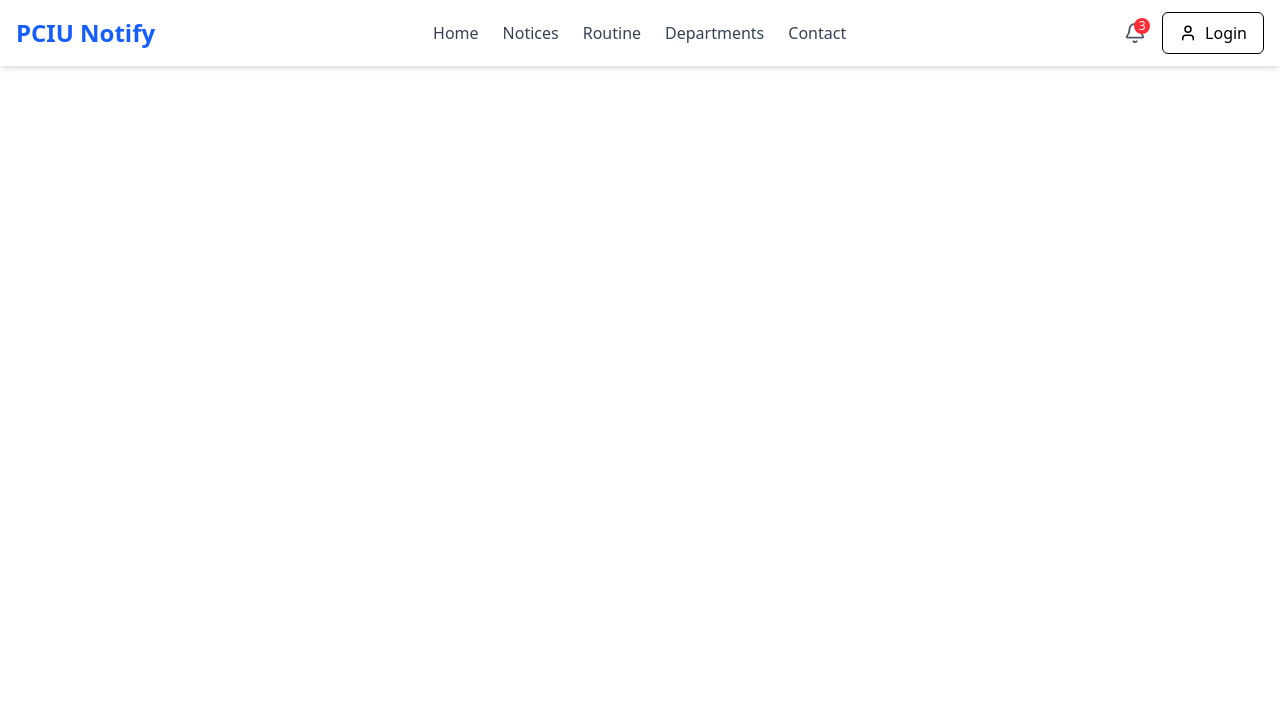
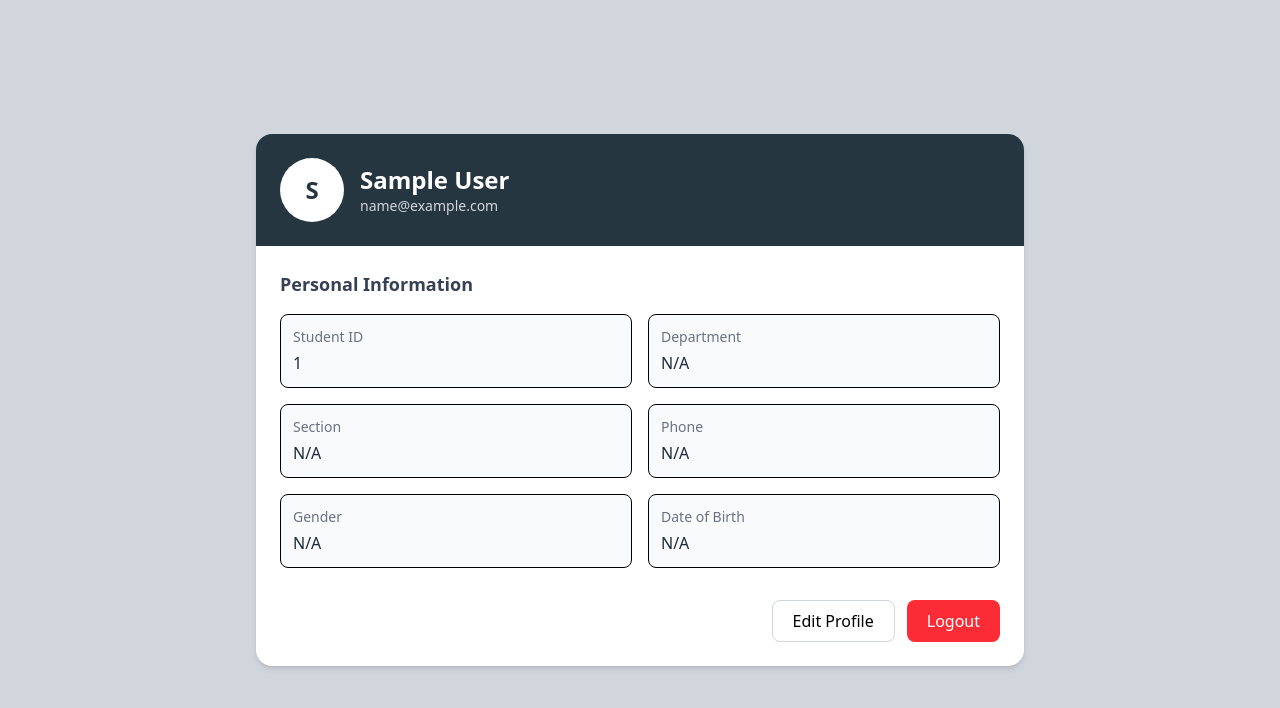
Before and after one commit to Rayhantanim/PCIU_notify, a React (Vite) app in the folder Frontend/: page /profile in a window 1280 px wide. Shown: the top 708 px of the page. Built offline with nearby package versions, Linux system fonts and the light colour scheme; sample sign-in values are in the browser's storage.

Commit message:
add profile

```diff
--- a/Frontend/src/App.jsx
+++ b/Frontend/src/App.jsx
@@ -2,17 +2,21 @@ import React from 'react'
 import Navbar from './Components/Navbar'
 import Login from './Pages/Login/Login'
 import Signup from './Pages/SignUp/Signup'
+import Profile from "./Pages/Profile";
+
 import { Route, Routes } from 'react-router-dom'
 
 const App = () => {
   return (
     <div>
-      <Navbar/>
+      {/* <Navbar/> */}
 
       <Routes>
         <Route path="/" element={<Login/>} />
         <Route path="/login" element={<Login/>} />
         <Route path="/signup" element={<Signup/>} />
+        <Route path="/profile" element={<Profile />} />
+
       </Routes>
 
 
--- a/Frontend/src/Pages/Login/Login.jsx
+++ b/Frontend/src/Pages/Login/Login.jsx
@@ -55,15 +55,15 @@ const Login = () => {
 
       toast.success(res.data.message);
 
-      /* Save user (optional) */
+      /* Save user */
       localStorage.setItem(
         "user",
         JSON.stringify(res.data.user)
       );
 
       setTimeout(() => {
-        navigate("/dashboard");
-      }, 1200);
+        navigate("/profile");
+      }, 3000);
 
     } catch (err) {
 
--- /dev/null
+++ b/Frontend/src/Pages/Profile.jsx
@@ -0,0 +1,111 @@
+import React, { useEffect, useState } from "react";
+import { useNavigate } from "react-router-dom";
+
+const Profile = () => {
+  const navigate = useNavigate();
+  const [user, setUser] = useState(null);
+
+  useEffect(() => {
+    const storedUser = localStorage.getItem("user");
+
+    if (!storedUser) {
+      navigate("/login");
+    } else {
+      setUser(JSON.parse(storedUser));
+    }
+  }, []);
+
+  if (!user) return null;
+
+  return (
+    <div className="min-h-screen bg-gray-300 flex justify-center items-center px-4">
+
+      {/* Profile Card */}
+      <div className=" bg-white w-full max-w-3xl rounded-2xl shadow-md overflow-hidden">
+
+        {/* Header */}
+        <div className="bg-[#263640] text-white p-6 flex items-center gap-4">
+
+          {/* Avatar */}
+          <div className="w-16 h-16 rounded-full bg-white text-[#263640]
+                          flex items-center justify-center text-2xl font-bold">
+            {user.firstName?.[0]}
+          </div>
+
+          {/* Name */}
+          <div>
+            <h2 className="text-2xl font-semibold">
+              {user.firstName} {user.lastName}
+            </h2>
+            <p className="text-sm text-gray-300">
+              {user.email}
+            </p>
+          </div>
+
+        </div>
+
+        {/* Info Section */}
+        <div className="p-6">
+
+          <h3 className="text-lg font-semibold mb-4 text-gray-700">
+            Personal Information
+          </h3>
+
+          <div className="grid grid-cols-1 md:grid-cols-2 gap-4">
+
+            <Info label="Student ID" value={user.id} />
+            <Info label="Department" value={user.department} />
+            <Info label="Section" value={user.section} />
+            <Info label="Phone" value={user.phone} />
+            <Info label="Gender" value={user.gender} />
+            <Info label="Date of Birth" value={user.dob} />
+
+          </div>
+
+          {/* Actions */}
+          <div className="mt-8 flex justify-end gap-3">
+
+            <button
+              className="px-5 py-2 rounded-lg border border-gray-300
+                         hover:bg-gray-100 transition"
+            >
+              Edit Profile
+            </button>
+
+            <button
+              onClick={() => {
+                localStorage.removeItem("user");
+                navigate("/login");
+              }}
+              className="px-5 py-2 rounded-lg bg-red-500 text-white
+                         hover:bg-red-600 transition"
+            >
+              Logout
+            </button>
+
+          </div>
+
+        </div>
+      </div>
+    </div>
+  );
+};
+
+/* Reusable Info Row */
+const Info = ({ label, value }) => {
+  return (
+    <div className="flex flex-col border rounded-lg p-3 bg-gray-50">
+
+      <span className="text-sm text-gray-500">
+        {label}
+      </span>
+
+      <span className="font-medium text-gray-800 mt-1">
+        {value || "N/A"}
+      </span>
+
+    </div>
+  );
+};
+
+export default Profile;
--- a/Frontend/src/Pages/SignUp/Signup.jsx
+++ b/Frontend/src/Pages/SignUp/Signup.jsx
@@ -1,23 +1,35 @@
-import React from 'react'
-import FormPropsTextFields from '../../Components/Form/Form'
-import StateTextFields from '../../Components/Form/Form'
-import signUpimg from '../../assets/login-bg-removebg-preview.png'
+import React from "react";
+import StateTextFields from "../../Components/Form/Form";
+import signUpimg from "../../assets/login-bg-removebg-preview.png";
 
 const Signup = () => {
   return (
-    <div className='w-screen min-h-screen flex justify-center items-center bg-[#E6F0F4]'>
-        <div className='w-3/4 h-auto flex justify-center rounded-4xl border-transparent gap-20 bg-white '>
-     <div className='w-full rounded-l-4xl  max-h-1/2 bg-[#E4E3E8]'>
-     <h2 className='text-5xl text-center my-2'>Welcome to Student Portal</h2>
-    <img className='w-full flex justify-center items-center ' src={signUpimg} alt="" />
-     </div>
+    <div className="w-screen min-h-screen  flex justify-center items-center bg-[#E6F0F4] px-4">
 
-<div className='w-full max-h-1/2'>
-    <StateTextFields/>
-</div>
-</div>
+      {/* Main Container */}
+      <div className="w-full max-w-6xl  my-6 bg-white rounded-3xl shadow-lg
+                      flex flex-col lg:flex-row overflow-hidden">
+
+        {/* Left Side (Image Section) */}
+        <div className="w-full lg:w-1/2 bg-[#E4E3E8]  p-6 flex flex-col items-center justify-center">
+          <h2 className="text-2xl md:text-4xl font-semibold text-center mb-4">
+            Welcome to Student Portal
+          </h2>
+          <img
+            src={signUpimg}
+            alt="Signup"
+            className="w-3/4 md:w-2/3 lg:w-full max-w-sm"
+          />
+        </div>
+        {/* Right Side (Form Section) */}
+        <div className="w-full lg:w-1/2 p-6 md:p-10 flex justify-center items-center">
+          <div className="w-full max-w-md">
+            <StateTextFields />
+          </div>
+        </div>
+      </div>
     </div>
-  )
-}
+  );
+};
 
 export default Signup;
```
Also changed, not shown: 1 other file (tests, documents, lock files or other folders).
